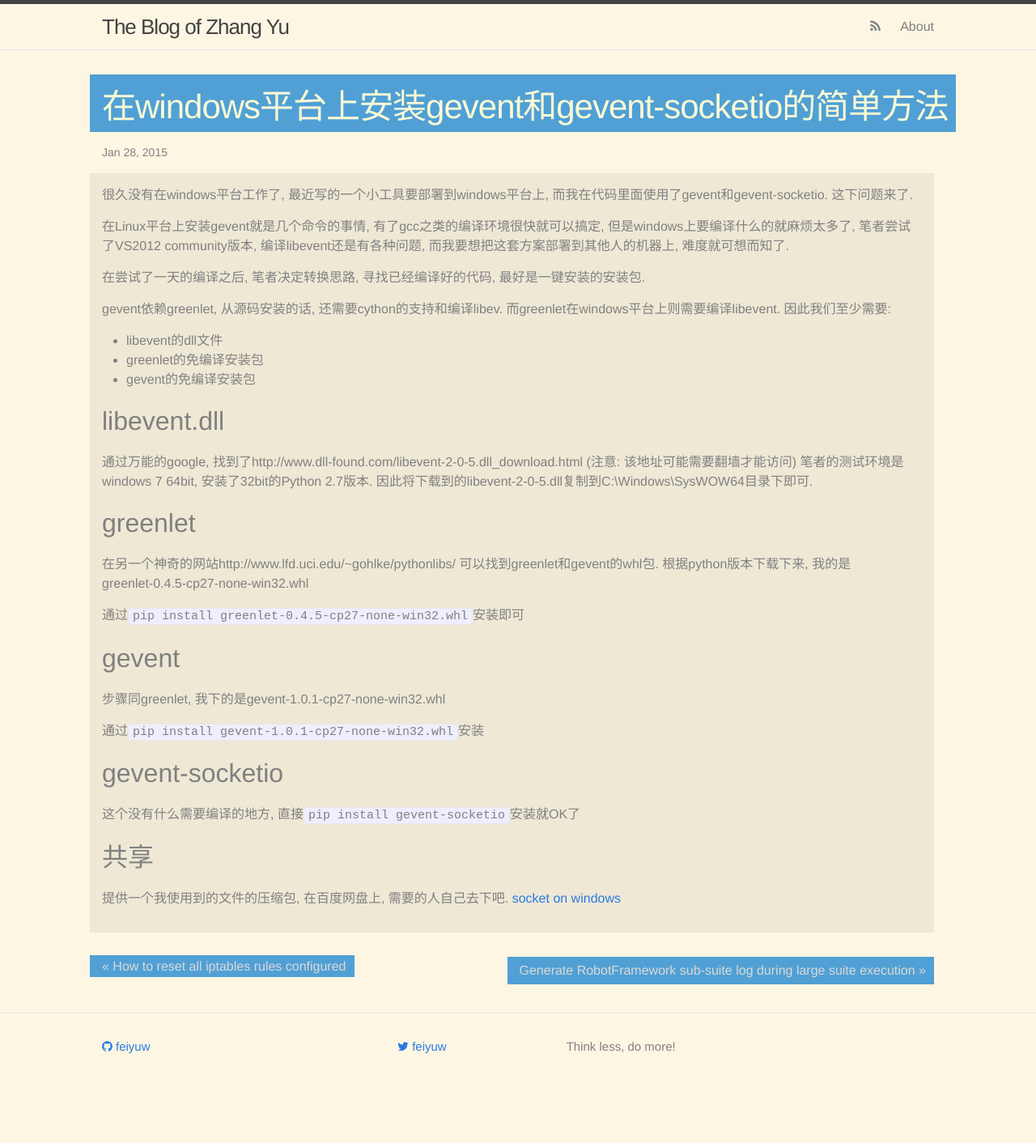
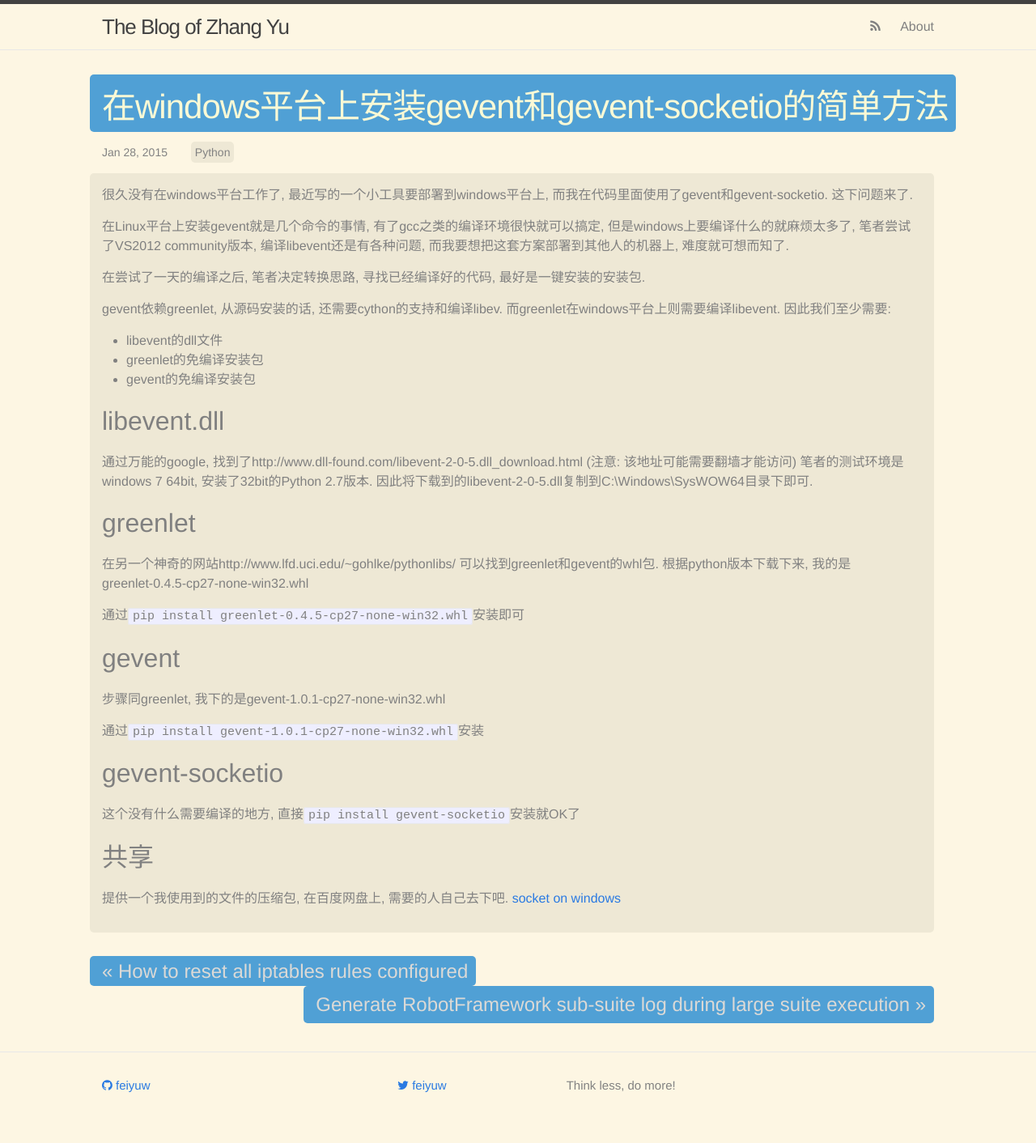
Before and after one commit to feiyuw/feiyuw.github.io, a Jekyll site: the page built from _posts/2015-01-28-setup-gevent-on-windows.md, in a window 1280 px wide. Shown: the whole page at 81% size. Built offline with Jekyll 4.4.1, drawn with Linux system fonts in a browser that asks for light colours; nearby versions of some CDN libraries; comment, search, counter and statistics services are not loaded; before the commit the page ends 1364 px from its top, so only the background shows below that.

Commit message:
show category of blogs

```diff
--- a/_layouts/post.html
+++ b/_layouts/post.html
@@ -5,7 +5,12 @@
 
   <header class="post-header">
     <h1 class="post-title">{{ page.title }}</h1>
-    <p class="post-meta">{{ page.date | date: "%b %-d, %Y" }}{% if page.author %} • {{ page.author }}{% endif %}{% if page.meta %} • {{ page.meta }}{% endif %}</p>
+    <p class="post-meta">
+      {{ page.date | date: "%b %-d, %Y" }}{% if page.author %} • {{ page.author }}{% endif %}{% if page.meta %} • {{ page.meta }}{% endif %}
+      {% for category in page.categories %}
+        <label class="post-category">{{ category }}</label>
+      {% endfor %}
+    </p>
   </header>
 
   <article class="post-content">
--- a/_sass/_layout.scss
+++ b/_sass/_layout.scss
@@ -208,7 +208,7 @@
     opacity: 0.8;
 }
 a.post-link {
-    color: lightgray;
+    color: lightgoldenrodyellow;
     text-decoration: none;
 }
 
@@ -229,6 +229,7 @@
     background-color: $title-background-color;
     opacity: 0.8;
     color: lightgoldenrodyellow;
+    border-radius: 5px;
 
     @include media-query($on-laptop) {
         font-size: 36px;
@@ -240,6 +241,7 @@
     background-color: #eee8d5;
     padding: 15px;
     margin-left: -15px;
+    border-radius: 5px;
 
     h2 {
         font-size: 32px;
@@ -270,6 +272,8 @@
     padding: 5px 10px 5px 15px;
     background-color: $title-background-color;
     opacity: 0.8;
+    border-radius: 5px;
+    font-size: 1.5em;
 }
 .post-prev {
     margin-left: -15px;
@@ -281,3 +285,9 @@
     color: lightgray;
     text-decoration: none;
 }
+.post-category {
+    background-color: #eee8d5;
+    padding: 5px;
+    margin-left: 25px;
+    border-radius: 5px;
+}
```
